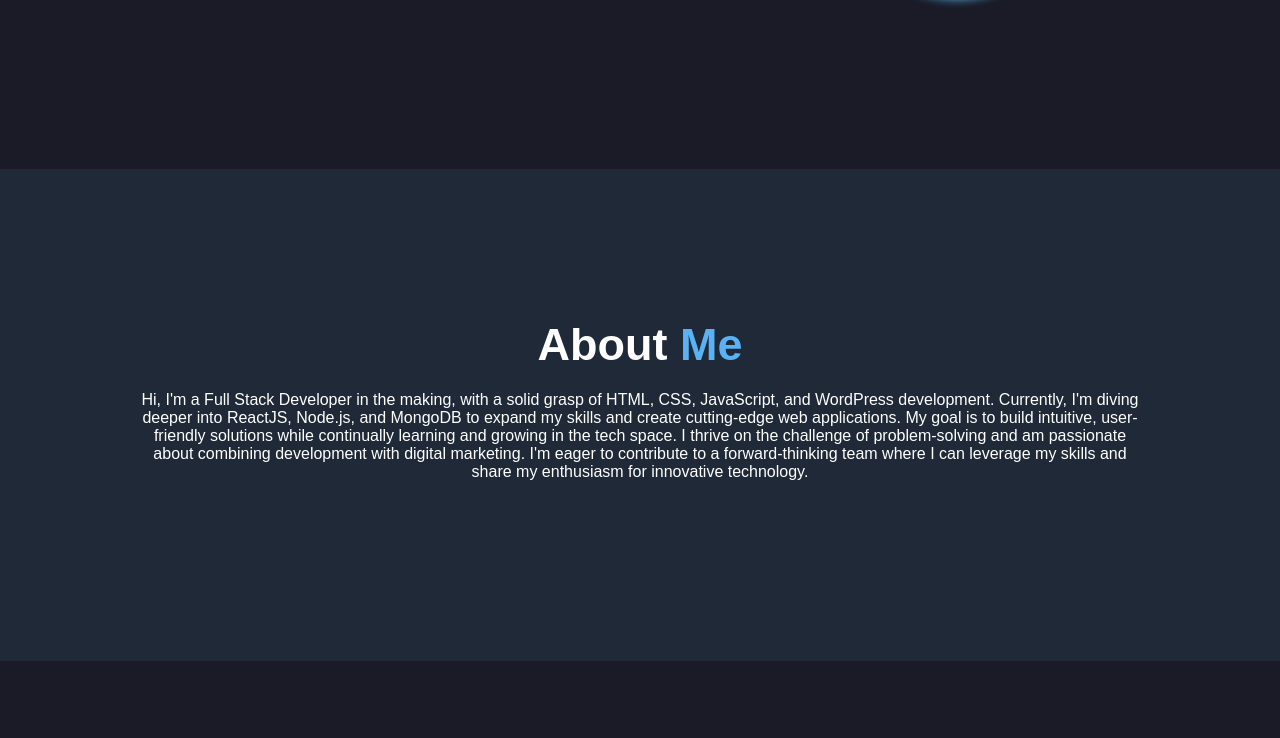
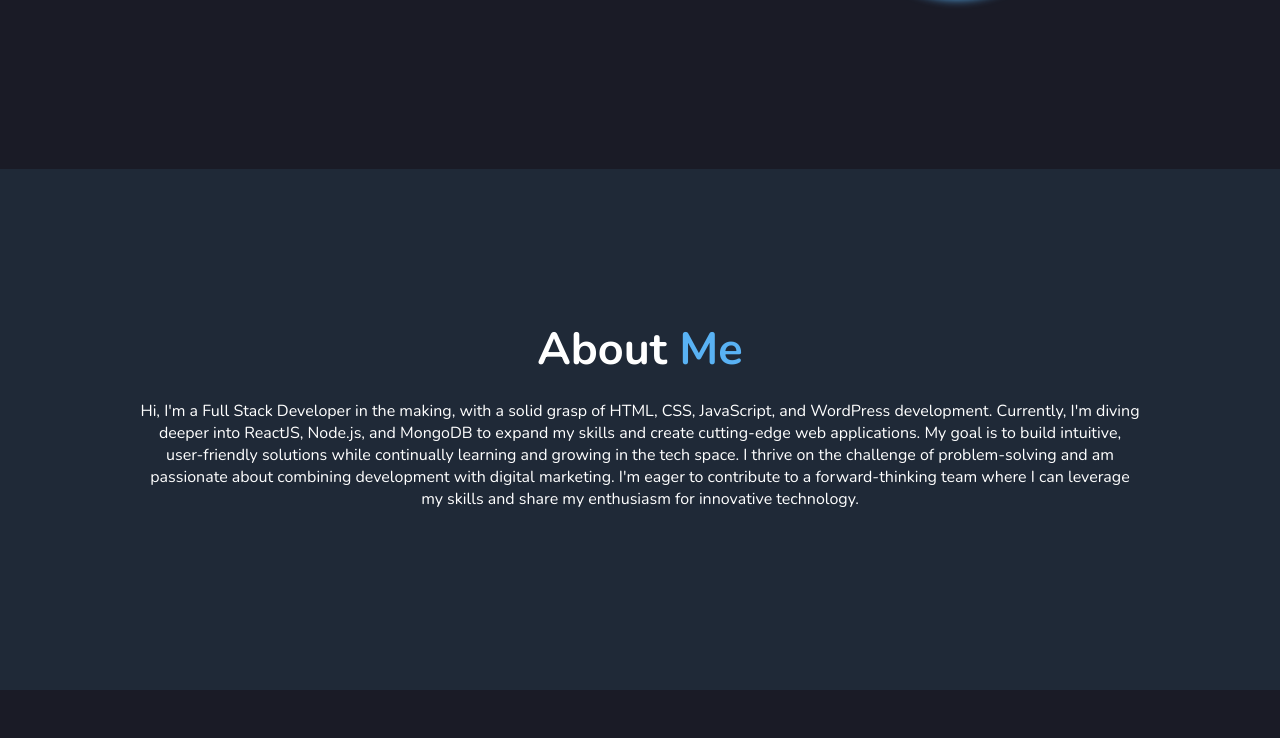
Before and after one commit to Rakeshyelledi/Myportfolio, a plain HTML site: page index.html in a window 1280 px wide. Shown: the part 731-1469 px from the top of the page. Drawn offline with nearby package versions, Linux system fonts and the light colour scheme.

Commit message:
Second Commit

```diff
--- a/index.css
+++ b/index.css
@@ -1,4 +1,4 @@
-@import url("https://fonts.googleapis.com/css2?family=Nunito:ital,wght@0,200..1000;1,200..1000&family=Roboto:ital,wght@0,100;0,300;0,400;0,500;0,700;0,900;1,100;1,300;1,400;1,500;1,700;1,900&display=swap");
+@import url('https://fonts.googleapis.com/css2?family=Nunito:wght@300;400;500;600;700&display=swap');
 
 * {
     margin: 0;
@@ -8,7 +8,7 @@
     border: none;
     outline: none;
     scroll-behavior: smooth;
-    font-family: 'Poppins', sans-serif;
+    font-family: 'Nunito', sans-serif;
 }
 
 :root {
--- a/index.html
+++ b/index.html
@@ -423,7 +423,7 @@
 
     <footer class="footer">
       <div class="footer-container">
-        <h2>Copyrights &copy; 2024</h2>
+        <h2>Copyrights &copy; 2025</h2>
       </div>
       <div class="contact-link">
         <h2>
```
